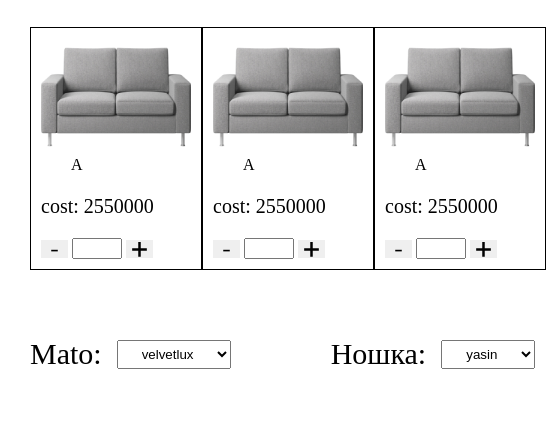
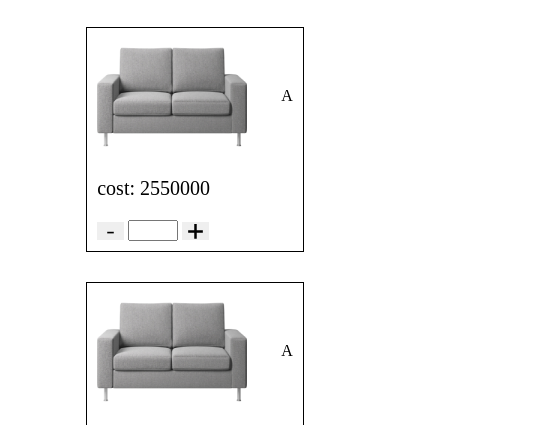
Before and after one commit to Shukurulloh00/Theoneproject, a plain HTML site: page index.html in a window 390 px wide. Shown: the part 378-803 px from the top of the page, 546 px wide, since content can reach past the window. Drawn offline with Linux system fonts and the light colour scheme; a web font is replaced by a local one.

Commit message:
First repo

```diff
--- a/css/main.css
+++ b/css/main.css
@@ -140,9 +140,6 @@
     border: none;
     cursor: pointer;
  }
-
-
-
  ul{
     margin: 0px;
     padding: 0px;
@@ -255,11 +252,18 @@ color: #000000;
     .olivia__img{
       max-width:150px;
     }
-    /* .olivia__list{
+ }
+
+ @media screen and (max-width: 560px) {
+    .olivia__list{
       display: flex;
+      flex-wrap: wrap;
       align-items: center;
       flex-direction: column;
-    } */
+    }
+      .olivia__item{
+        margin-bottom: 30px;
+      }
  }
  /* wmdowmcwocwew */
 
@@ -299,6 +303,27 @@ color: #000000;
   .cloth__label__second{
     margin-left: 100px;
   }
+ }
+
+ @media screen and (max-width: 560px) {
+    .cloth{
+      display: flex;
+      flex-wrap: wrap;
+      flex-direction: column;
+      text-align: center;
+      margin: 30px;
+    }
+    .cloth__label{
+      margin-bottom: 10px;
+    }
+
+    .cloth__label__second{
+     margin: 10px 0px;
+    }
+
+    .cloth__select{
+      width: 100%;
+    }
  }
  /* увюуцхжабцухабуцдха */
 
```
